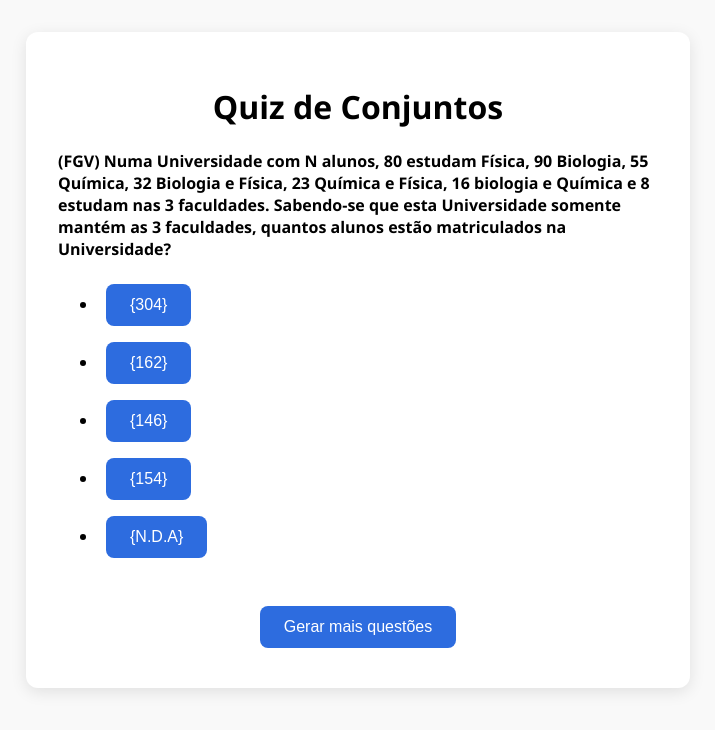
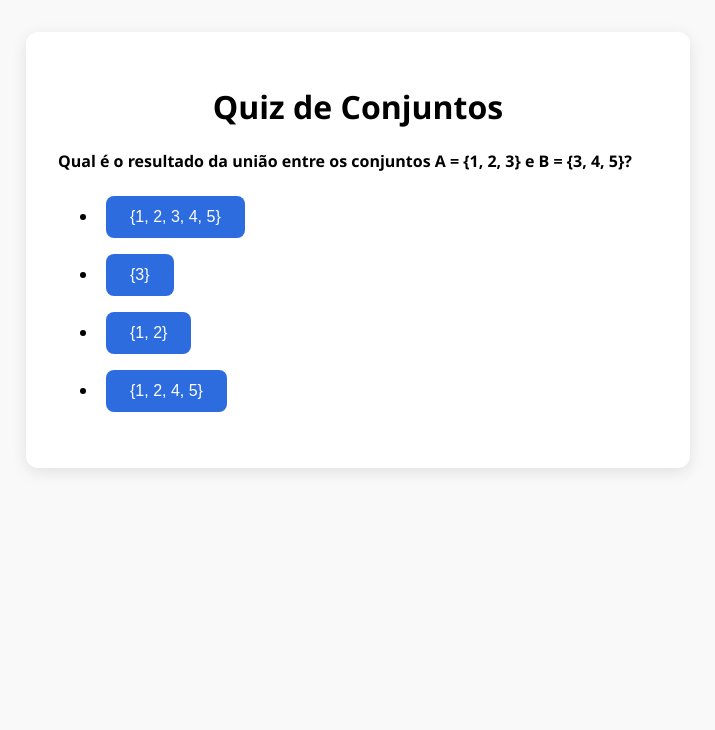
Before and after one commit to Rodrigogmdev/TCC-Quiz, a React (Vite) app in the folder quiz-matematico/: page / in a window 1280 px wide. Shown: the top 730 px of the page, without its empty margins (282-997 px from the left). Built offline with nearby package versions, Linux system fonts and the light colour scheme.

Commit message:
requição do backend implementada

```diff
--- a/quiz-matematico/src/App.tsx
+++ b/quiz-matematico/src/App.tsx
@@ -1,25 +1,83 @@
 import './styles/main.scss';
-import Header from './components/header';
-import QuizCard from './components/quizcard';
+import Header from './components/Header';
+import QuizCard from './components/Quizcard';
 import Feedback from './components/feedback';
 import { useState } from 'react';
 
+// 1. A interface da questão agora espelha a estrutura necessária para o backend.
+interface Questao {
+  pergunta: string;
+  alternativas: string[]; // As alternativas ainda são strings para exibição
+  conjunto_a: number[];
+  conjunto_b: number[];
+  operacao: 'uniao' | 'interseccao' | 'diferenca';
+}
+
 function App() {
-  const [questao, setQuestao] = useState({
-    pergunta: '(FGV) Numa Universidade com N alunos, 80 estudam Física, 90 Biologia, 55 Química, 32 Biologia e Física, 23 Química e Física, 16 biologia e Química e 8 estudam nas 3 faculdades. Sabendo-se que esta Universidade somente mantém as 3 faculdades, quantos alunos estão matriculados na Universidade?',
-    alternativas: ['{304}', '{162}', '{146}', '{154}','{N.D.A}'],
-    correta: 'B',
+  // 2. O estado da questão agora inclui os conjuntos e a operação.
+  //    Isso simula como a IA geraria os dados para um problema.
+  const [questao, setQuestao] = useState<Questao>({
+    pergunta: 'Qual é o resultado da união entre os conjuntos A = {1, 2, 3} e B = {3, 4, 5}?',
+    alternativas: ['{1, 2, 3, 4, 5}', '{3}', '{1, 2}', '{1, 2, 4, 5}'],
+    conjunto_a: [1, 2, 3],
+    conjunto_b: [3, 4, 5],
+    operacao: 'uniao',
   });
-  const [respostaUsuario, setRespostaUsuario] = useState<string | null>(null);
-  const [mostrarOpcoesGeracao, setMostrarOpcoesGeracao] = useState(false);
 
-  const verificarResposta = (resposta: string) => {
-    setRespostaUsuario(resposta);
+  // 3. Novo estado para o feedback. Ele guardará o valor booleano (true/false) retornado pela API.
+  const [feedback, setFeedback] = useState<boolean | null>(null);
+  const [carregando, setCarregando] = useState<boolean>(false);
+
+  // 4. Esta é a função assíncrona que chama seu backend.
+  const verificarResposta = async (resposta: string) => {
+    setCarregando(true);
+    setFeedback(null); // Limpa o feedback anterior
+
+    // Tenta converter a string de resposta (ex: "{1, 2, 3}") para um array de números
+    let respostaFormatada: number[];
+    try {
+      respostaFormatada = JSON.parse(resposta.replace(/{/g, '[').replace(/}/g, ']'));
+    } catch (error) {
+      console.error("Erro ao formatar a resposta do aluno:", error);
+      // Opcional: mostrar um erro para o usuário se o formato for inválido
+      setCarregando(false);
+      return;
+    }
+
+    const payload = {
+      resposta_aluno: respostaFormatada,
+      conjunto_a: questao.conjunto_a,
+      conjunto_b: questao.conjunto_b,
+      operacao: questao.operacao,
+    };
+
+    try {
+      // IMPORTANTE: Substitua pela URL real do seu backend FastAPI quando estiver rodando.
+      const response = await fetch('http://127.0.0.1:8000/verificar', {
+        method: 'POST',
+        headers: {
+          'Content-Type': 'application/json',
+        },
+        body: JSON.stringify(payload),
+      });
+
+      if (!response.ok) {
+        throw new Error(`Erro na API: ${response.statusText}`);
+      }
+
+      const data = await response.json();
+
+      // 5. Atualiza o estado de feedback com a resposta do backend.
+      setFeedback(data.correta);
+
+    } catch (error) {
+      console.error('Falha ao chamar o backend:', error);
+      // Opcional: Mostrar uma mensagem de erro na tela para o usuário.
+      setFeedback(false); // Considera como incorreto se a API falhar
+    } finally {
+      setCarregando(false);
+    }
   };
-
-  const correta = respostaUsuario
-    ? respostaUsuario === questao.alternativas[1]
-    : null;
 
   return (
     <div className="container">
@@ -29,26 +87,11 @@ function App() {
         alternativas={questao.alternativas}
         onResponder={verificarResposta}
       />
-      <Feedback correta={correta} />
+      {/* 6. O componente Feedback agora é controlado pelo estado 'feedback' */}
+      {carregando ? <p>Verificando...</p> : <Feedback correta={feedback} />}
 
-      {/* Botão principal */}
-      <div className="gerador-container">
-        <button
-          className="button"
-          onClick={() => setMostrarOpcoesGeracao(!mostrarOpcoesGeracao)}
-        >
-          Gerar mais questões
-        </button>
-
-        {/* Opções de quantidade */}
-        {mostrarOpcoesGeracao && (
-          <div className="botoes-geracao">
-            <button className="button">1 questão</button>
-            <button className="button">3 questões</button>
-            <button className="button">5 questões</button>
-          </div>
-        )}
-      </div>
+      {/* O resto da sua lógica de geração de questões permanece igual */}
+      {/* ... */}
     </div>
   );
 }
--- a/quiz-matematico/src/styles/main.scss
+++ b/quiz-matematico/src/styles/main.scss
@@ -29,7 +29,7 @@ body {
   margin: 0.5rem;
 
   &:hover {
-    background-color: darken($primary-color, 10%);
+    background-color: ($primary-color, 10%);
   }
 }
 
```
